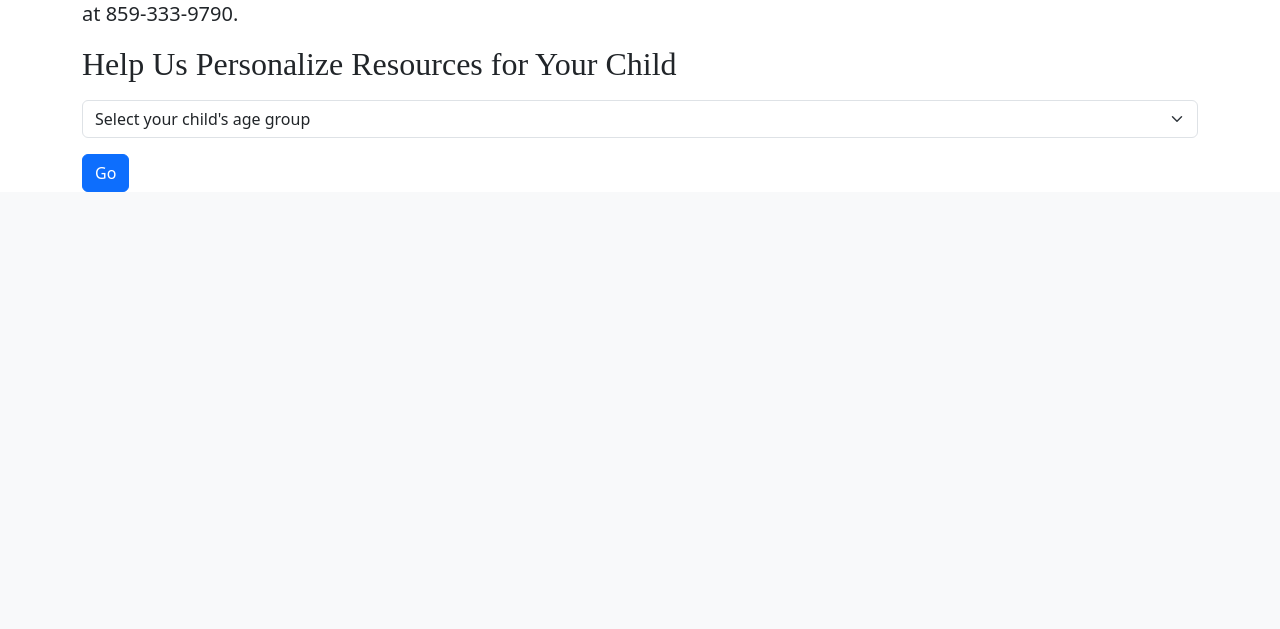
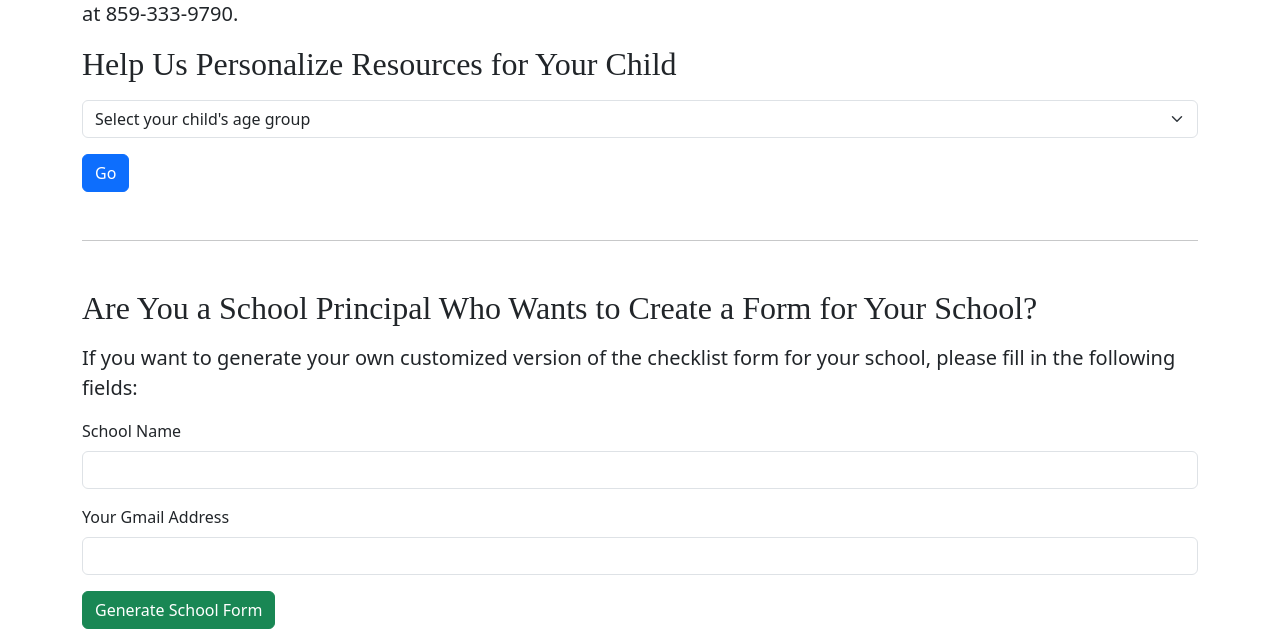
Before and after one commit to YuYyy10/online-concept-exchange-s24, a Flask app: page /content/resources/1 in a window 1280 px wide. Shown: the part 834-1463 px from the top of the page. Before the commit the page ends 1026 px from the top, so only its background shows below. Run offline with Flask 3, Linux system fonts and the light colour scheme; some web fonts are replaced.

Commit message:
Update resources.html with custom form

```diff
--- a/oce/templates/resources.html
+++ b/oce/templates/resources.html
@@ -128,24 +128,67 @@
       </p>
       <iframe src="https://docs.google.com/forms/d/e/FORM_ID_7/viewform?embedded=true" height="5000"></iframe>
     </div>
-  </div>
+    <hr class="my-5" />
 
-  <script>
-    function showSection() {
-      const selected = document.getElementById("age-select").value;
-      const sections = document.getElementsByClassName("age-section");
-      const errorMessage = document.getElementById("error-message");
+<div class="mt-5">
+  <h2 class="mb-3">Are You a School Principal Who Wants to Create a Form for Your School?</h2>
+  <p class="lead">If you want to generate your own customized version of the checklist form for your school, please fill in the following fields:</p>
 
-      if (!selected) {
-        errorMessage.style.display = "block";
-        return;
+  <form id="schoolFormGenerator">
+    <div class="mb-3">
+      <label for="school-name" class="form-label">School Name</label>
+      <input type="text" class="form-control" id="school-name" name="school" required />
+    </div>
+    <div class="mb-3">
+      <label for="email-address" class="form-label">Your Gmail Address</label>
+      <input type="email" class="form-control" id="email-address" name="email" required />
+    </div>
+    <button type="submit" class="btn btn-success">Generate School Form</button>
+
+    <div id="form-success" class="text-success mt-3" style="display: none;">
+      ✅ Form generation request sent successfully. Please check your email.
+    </div>
+    <div id="form-error" class="text-danger mt-3" style="display: none;">
+      ❌ Failed to generate the form. Please try again later.
+    </div>
+  </form>
+</div>
+
+<script>
+  document.getElementById("schoolFormGenerator").addEventListener("submit", async function (event) {
+    event.preventDefault();
+
+    const school = document.getElementById("school-name").value.trim();
+    const email = document.getElementById("email-address").value.trim();
+    const successMsg = document.getElementById("form-success");
+    const errorMsg = document.getElementById("form-error");
+
+    // 重置提示状态
+    successMsg.style.display = "none";
+    errorMsg.style.display = "none";
+
+    try {
+      const response = await fetch("https://script.google.com/macros/s/AKfycbx8iBD29uTVE9XX3sBHw0_HpukRR04ildwpCYbs5briEaNenErfAtgHsG8h9EZMaakf/exec", {
+        method: "POST",
+        headers: {
+          "Content-Type": "application/json"
+        },
+        body: JSON.stringify({ school, email })
+      });
+
+      const result = await response.json();
+
+      if (response.ok && result.status === "success") {
+        successMsg.style.display = "block";
+      } else {
+        throw new Error(result.message || "Unknown error");
       }
 
-      errorMessage.style.display = "none";
-      Array.from(sections).forEach((section) => section.classList.add("hidden"));
-      document.getElementById(selected).classList.remove("hidden");
-      document.getElementById(selected).scrollIntoView({ behavior: "smooth" });
+    } catch (error) {
+      console.error("Form generation failed:", error);
+      errorMsg.style.display = "block";
     }
-  </script>
+  });
+</script>
 </body>
 {% endblock %}
```
